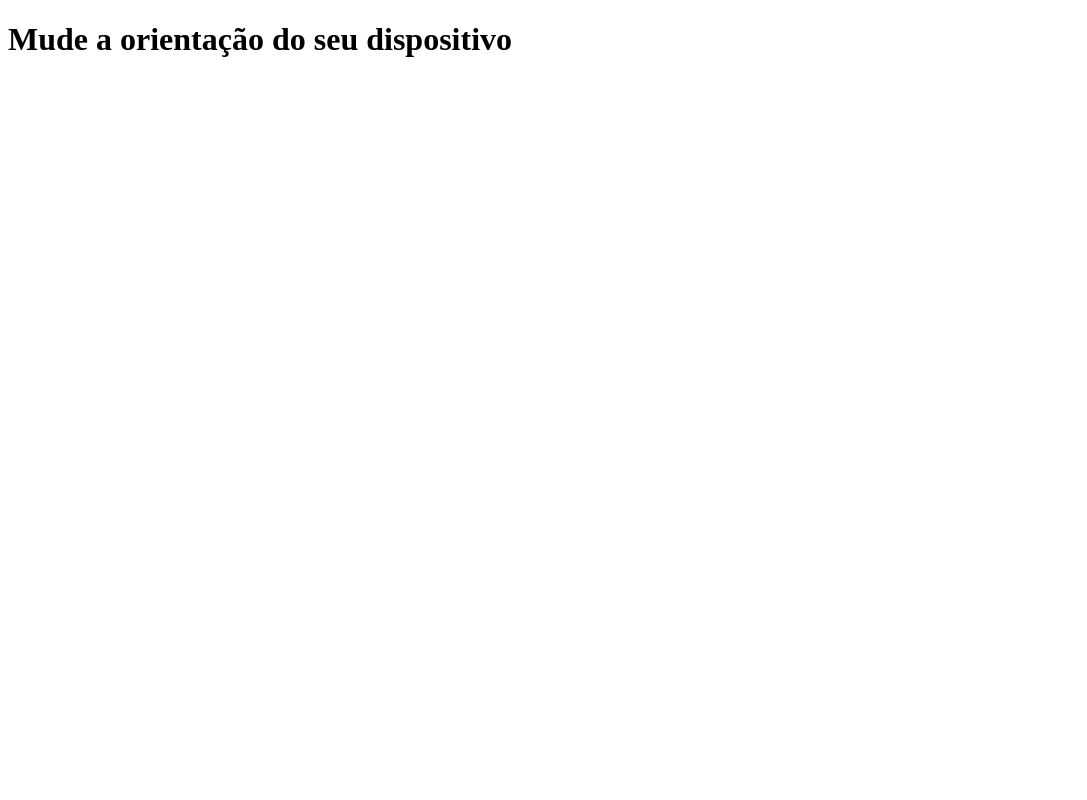
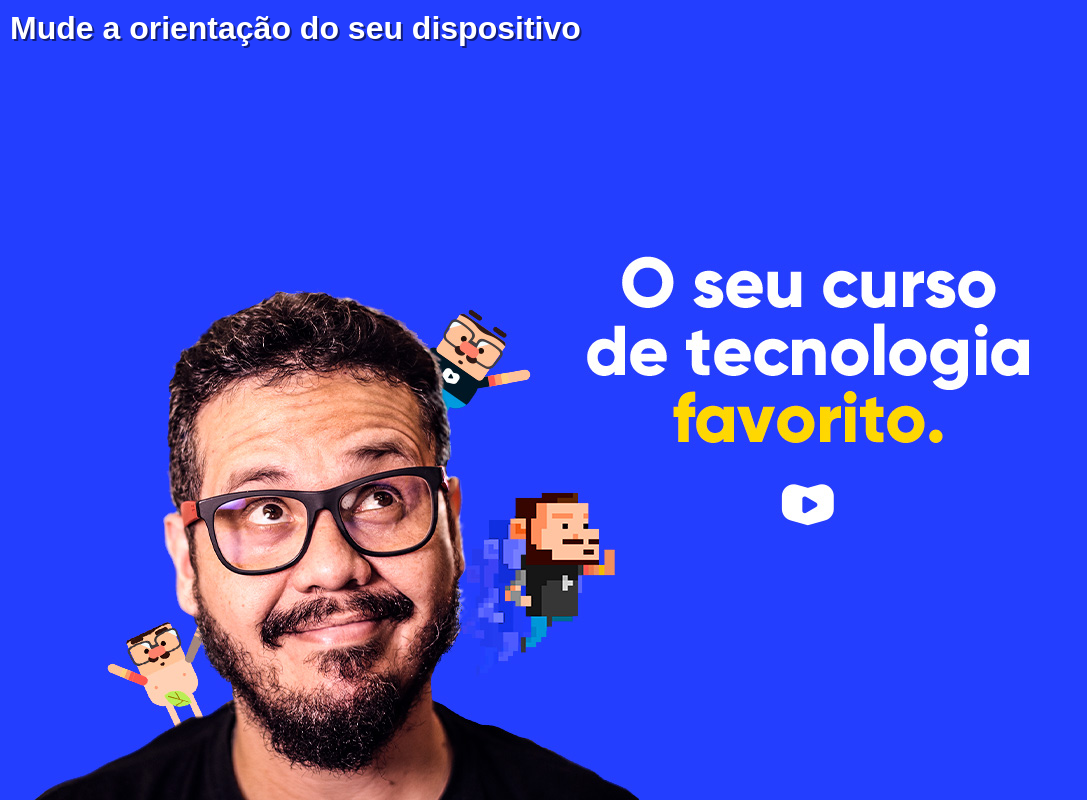
Before and after one commit to RicardoMoreiraPro/HTML-CSS, a plain HTML site: page Modulo-4/3-Media-Queries/mq02/index.html in a window 1280 px wide. Shown: the whole page, without its empty margins (0-1087 px from the left). Drawn offline with Linux system fonts and the light colour scheme.

Commit message:
Atualização

```diff
--- a/Modulo-4/3-Media-Queries/mq02/estilos/paisagem.css
+++ b/Modulo-4/3-Media-Queries/mq02/estilos/paisagem.css
@@ -1,2 +1,7 @@
 @charset "UTF-8";
 /*Aparelo deitado (landscape)*/
+
+body{
+    background-image: url(../imagens/cev-landscape.jpg);
+    background-position: left bottom;
+}
--- a/Modulo-4/3-Media-Queries/mq02/estilos/retrato.css
+++ b/Modulo-4/3-Media-Queries/mq02/estilos/retrato.css
@@ -1,2 +1,7 @@
 @charset "UTF-8";
 /*Aparelho em pé (portrait)*/
+
+body{
+    background-image: url(../imagens/cev-portrait.jpg);
+    background-position: center bottom;
+}
--- a/Modulo-4/3-Media-Queries/mq02/estilos/style.css
+++ b/Modulo-4/3-Media-Queries/mq02/estilos/style.css
@@ -1,2 +1,20 @@
 @charset "UTF-8";
 /*Configurações gerais*/
+
+*{
+    margin: 0px;
+    padding: 0px;
+    font-family: Arial, Helvetica, sans-serif;
+}
+html, body{
+    width: 100vw;
+    height: 100vh;
+    background-color: #233eff;
+    background-size: contain;
+    background-repeat: no-repeat;
+}
+h1{
+    color: white;
+    text-shadow: 2px 2px 0px #111d7c;
+    padding: 10px;
+}
```
Also changed, not shown: Modulo-4/3-Media-Queries/mq02/index.html (+1 -1 lines).
